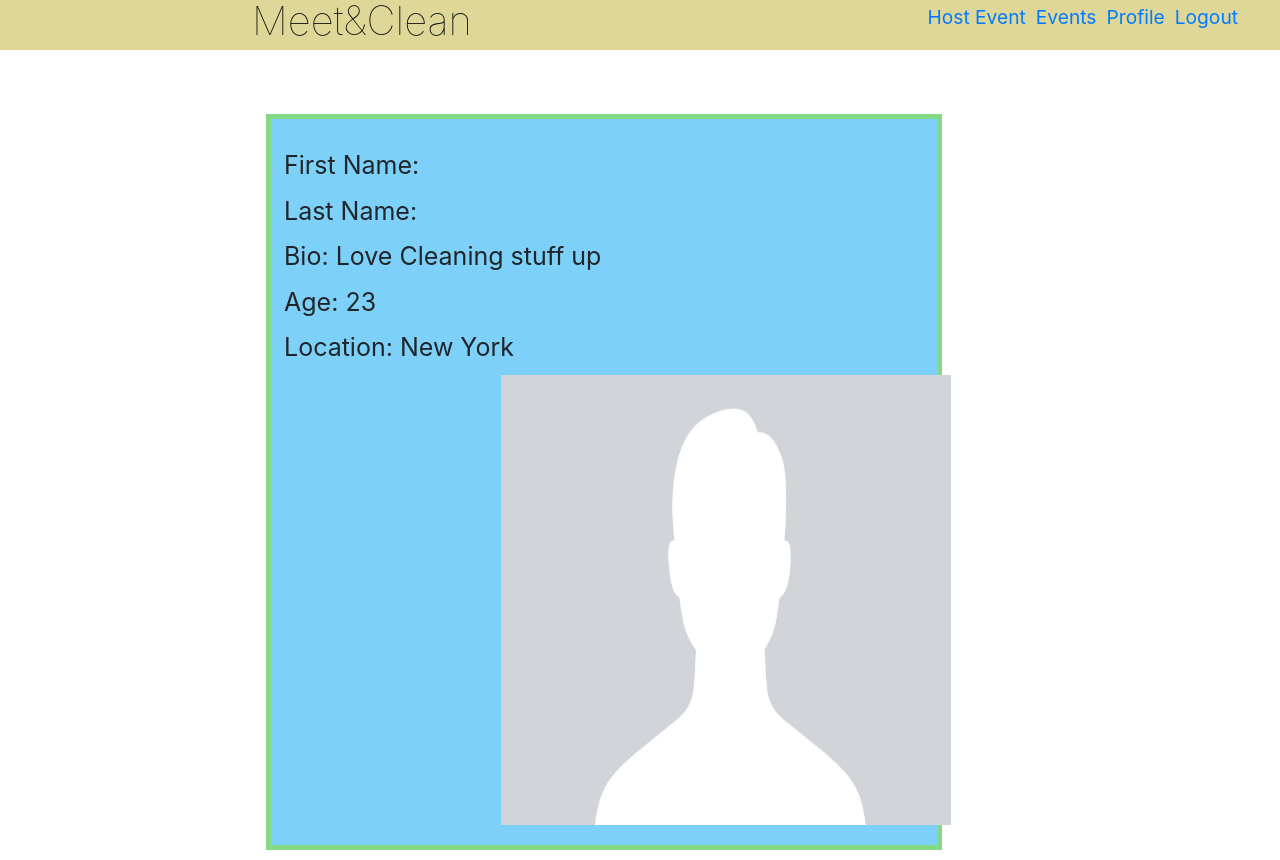
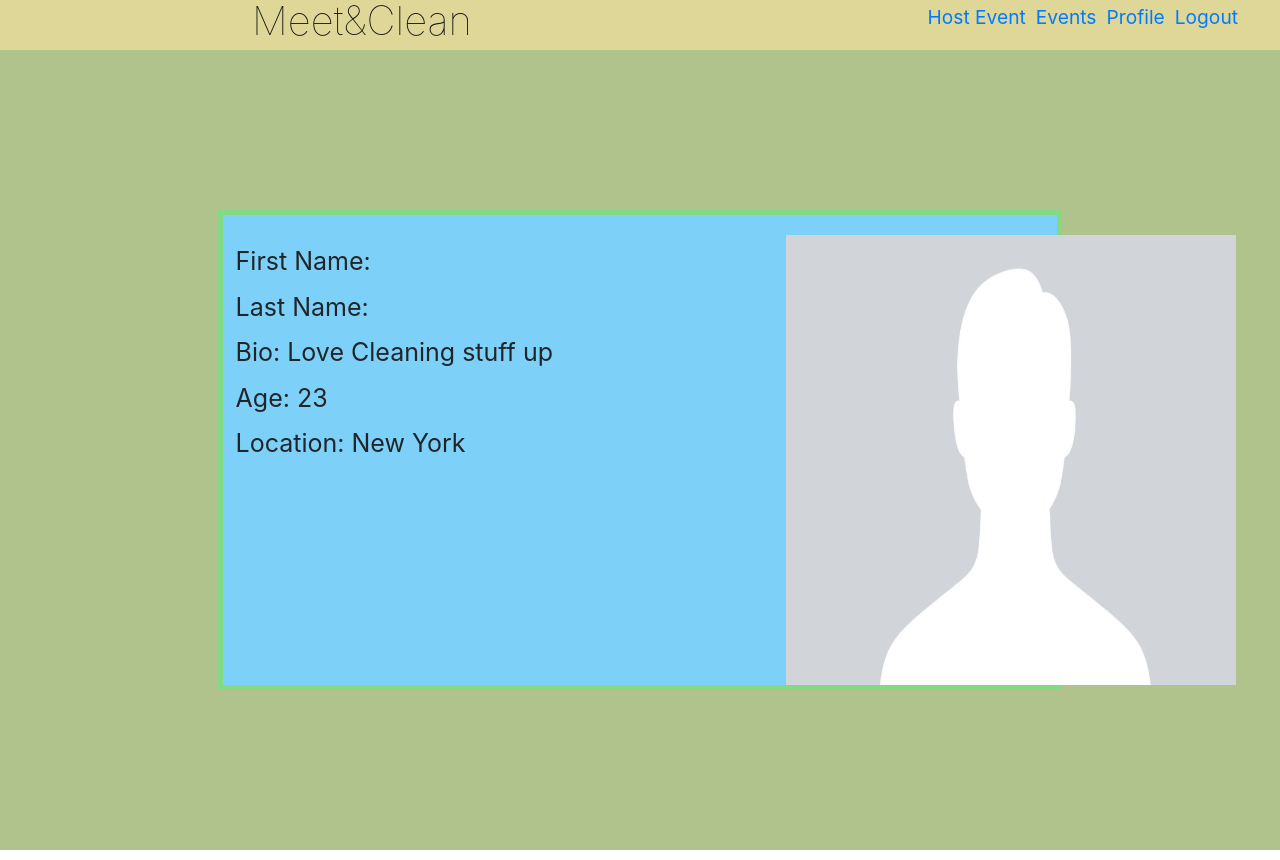
Before and after one commit to EdwinPineda/cuny2021, a React (Create React App) app in the folder client/: page /profile in a window 1280 px wide. Built offline with nearby package versions, Linux system fonts and the light colour scheme; no server answers; sample sign-in values are in the browser's storage.

Commit message:
Added to profile

```diff
--- a/client/src/components/pages/Profile/Profile.css
+++ b/client/src/components/pages/Profile/Profile.css
@@ -1,15 +1,13 @@
-.custom-con {
-    margin-top: 5%;
-    margin-left: 20%;
+.wrap {
+    background-color: #b0c38d;
 }
 
 .box {
     background-color: rgb(125, 209, 248);
     padding: 20px;
-    height: 30%;
+    height: 60%;
     width: 66%;
     border: 5px solid rgb(132, 218, 132);
-    margin: 10px;
     font-size: 25px;
 }
 
--- a/client/src/components/pages/Profile/Profile.jsx
+++ b/client/src/components/pages/Profile/Profile.jsx
@@ -58,7 +58,8 @@ export class Profile extends Component {
         return (
             <>
                 <NavBar />
-                <div className="custom-con">
+                <div className="wrapper">
+
                 <div className="box">
                     <Row>
                         <div className="Info">
@@ -73,6 +74,8 @@ export class Profile extends Component {
                         </div>
                     </Row>
                 </div>
+
+
                 {/* <div className="box2">
                     <div className="m-2">{myEvents}</div>
                 </div>
```
